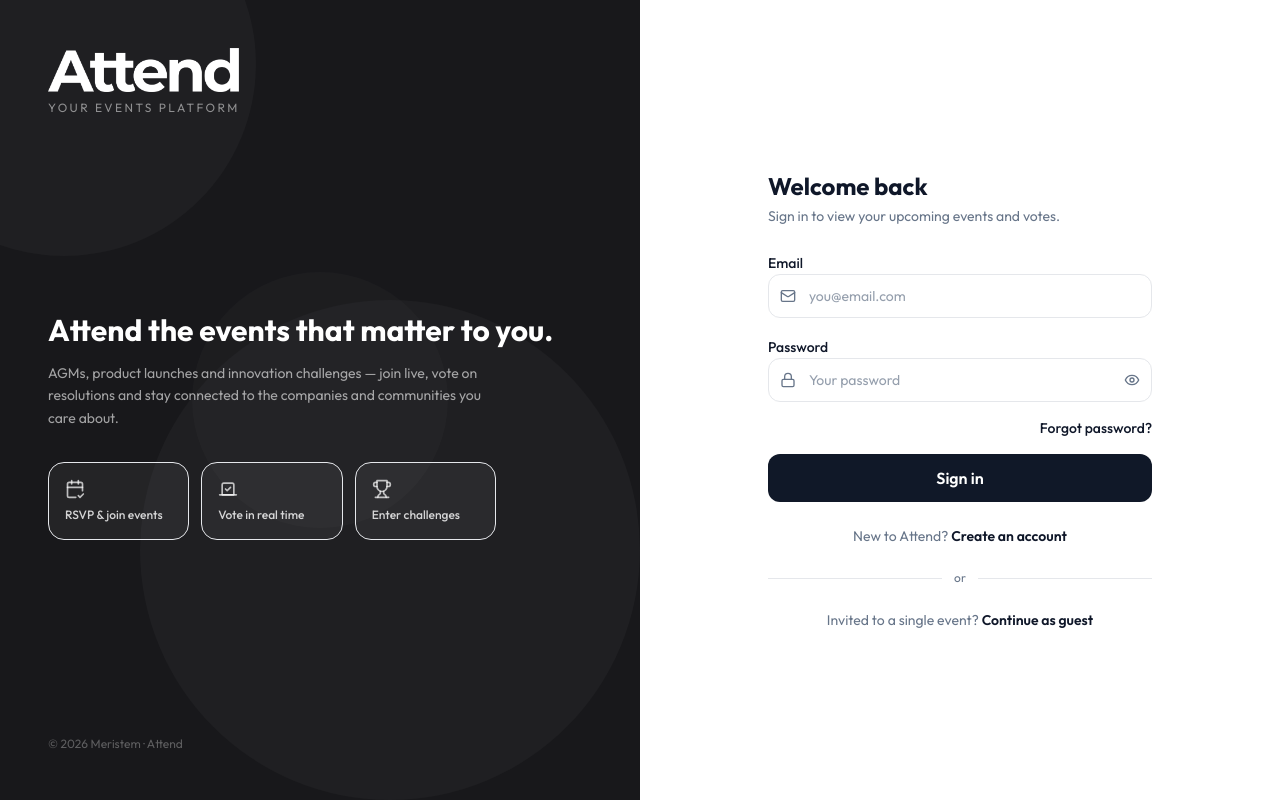
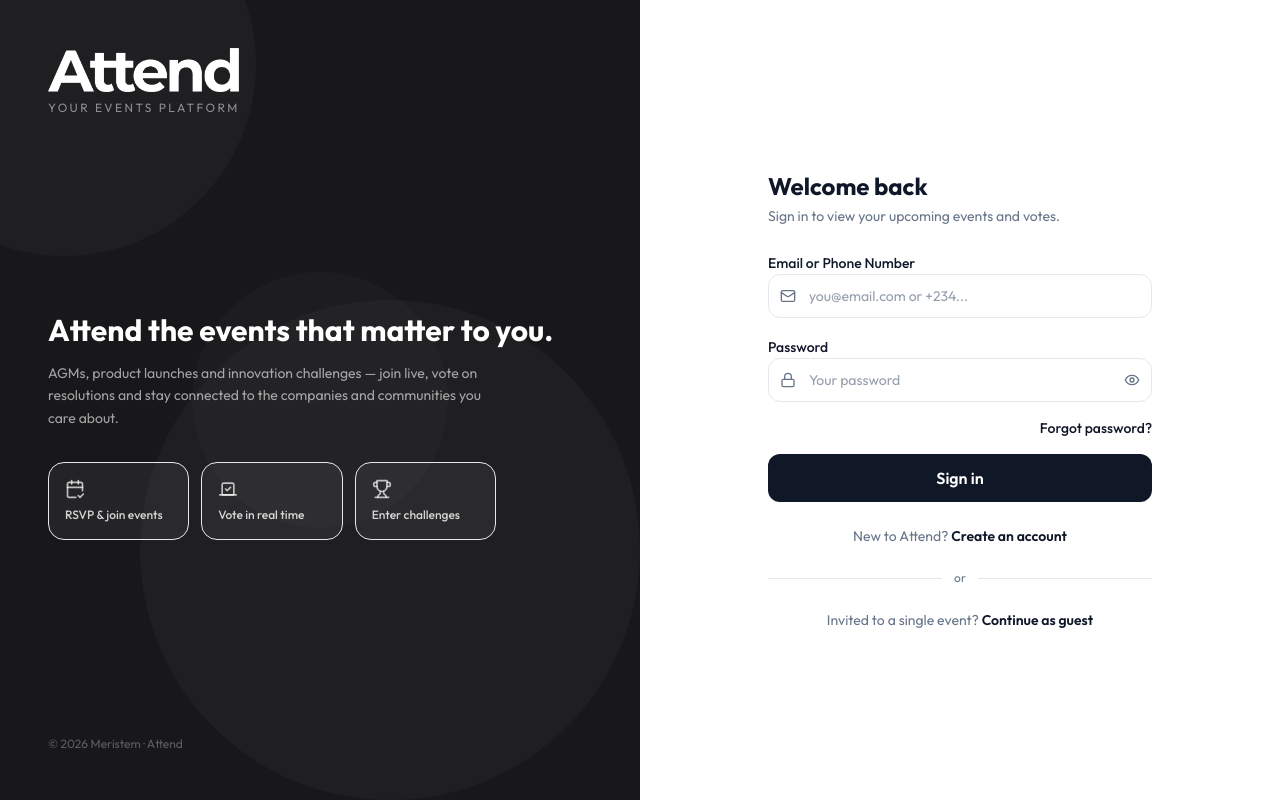
Before and after one commit to SchullGroup/attend-web, a Next.js app: page /login in a window 1280 px wide. Built offline with nearby package versions, Linux system fonts and the light colour scheme; no server answers.

Commit message:
feat: login with email or phone number, upgrade KYC step1 to v2 endpoint

```diff
--- a/src/api/kyc/client.ts
+++ b/src/api/kyc/client.ts
@@ -15,10 +15,10 @@ export const kycClient = {
     return response.data;
   },
 
-  // Step 1 — BVN verification
+  // Step 1 — BVN verification (v2: enhanced ownership check)
   step1: async (data: KycStep1Request) => {
     const response = await apiClient.post<ApiResponse>(
-      "/api/v1/participant/kyc/step1",
+      "/api/v1/participant/kyc/step1/v2",
       data,
     );
     return response.data;
--- a/src/app/(auth)/login/page.tsx
+++ b/src/app/(auth)/login/page.tsx
@@ -2,7 +2,7 @@
 import { useState } from "react";
 import { useRouter } from "next/navigation";
 import Link from "next/link";
-import { Mail, Lock } from "lucide-react";
+import { Mail, Phone, Lock } from "lucide-react";
 import { Button } from "@/components/ui/Button";
 import { Input } from "@/components/ui/Input";
 import { useLogin } from "@/api/auth/hooks";
@@ -10,22 +10,25 @@ import { useLogin } from "@/api/auth/hooks";
 export default function LoginPage() {
   const router = useRouter();
   const { mutate: loginMutation, isPending } = useLogin();
-  const [email, setEmail] = useState("");
+  const [identifier, setIdentifier] = useState("");
   const [password, setPassword] = useState("");
   const [errorMsg, setErrorMsg] = useState<string | null>(null);
   const [needsVerify, setNeedsVerify] = useState(false);
+
+  // Detect whether the user typed an email or phone number for icon/autocomplete hints.
+  const looksLikePhone = /^\+?\d[\d\s-]{5,}$/.test(identifier.trim());
 
   function onSubmit(e: React.FormEvent) {
     e.preventDefault();
     setErrorMsg(null);
     setNeedsVerify(false);
     loginMutation(
-      { email, password },
+      { identifier: identifier.trim(), password },
       {
         onSuccess: () => router.push("/"),
         onError: (err: any) => {
           const msg =
-            err?.response?.data?.message || err?.message || "Invalid email or password";
+            err?.response?.data?.message || err?.message || "Invalid credentials";
           setErrorMsg(msg);
           // Backend blocks unverified accounts with a "verify your email" message —
           // surface a shortcut to the verification page (carrying the email over).
@@ -36,7 +39,10 @@ export default function LoginPage() {
   }
 
   function goVerify() {
-    sessionStorage.setItem("pendingVerifyEmail", email);
+    // Only pre-fill the verify page if the user entered an email.
+    if (!looksLikePhone) {
+      sessionStorage.setItem("pendingVerifyEmail", identifier.trim());
+    }
     router.push("/verify");
   }
 
@@ -69,14 +75,14 @@ export default function LoginPage() {
           </div>
         )}
         <Input
-          name="email"
-          label="Email"
-          type="email"
-          autoComplete="email"
-          leftIcon={<Mail className="h-4 w-4" />}
-          placeholder="you@email.com"
-          value={email}
-          onChange={(e) => setEmail(e.target.value)}
+          name="identifier"
+          label="Email or Phone Number"
+          type="text"
+          autoComplete="username"
+          leftIcon={looksLikePhone ? <Phone className="h-4 w-4" /> : <Mail className="h-4 w-4" />}
+          placeholder="you@email.com or +234..."
+          value={identifier}
+          onChange={(e) => setIdentifier(e.target.value)}
         />
         <Input
           name="password"
--- a/src/types/auth/requests.ts
+++ b/src/types/auth/requests.ts
@@ -1,5 +1,5 @@
 export interface LoginRequest {
-  email: string;
+  identifier: string;
   password: string;
 }
 
```
